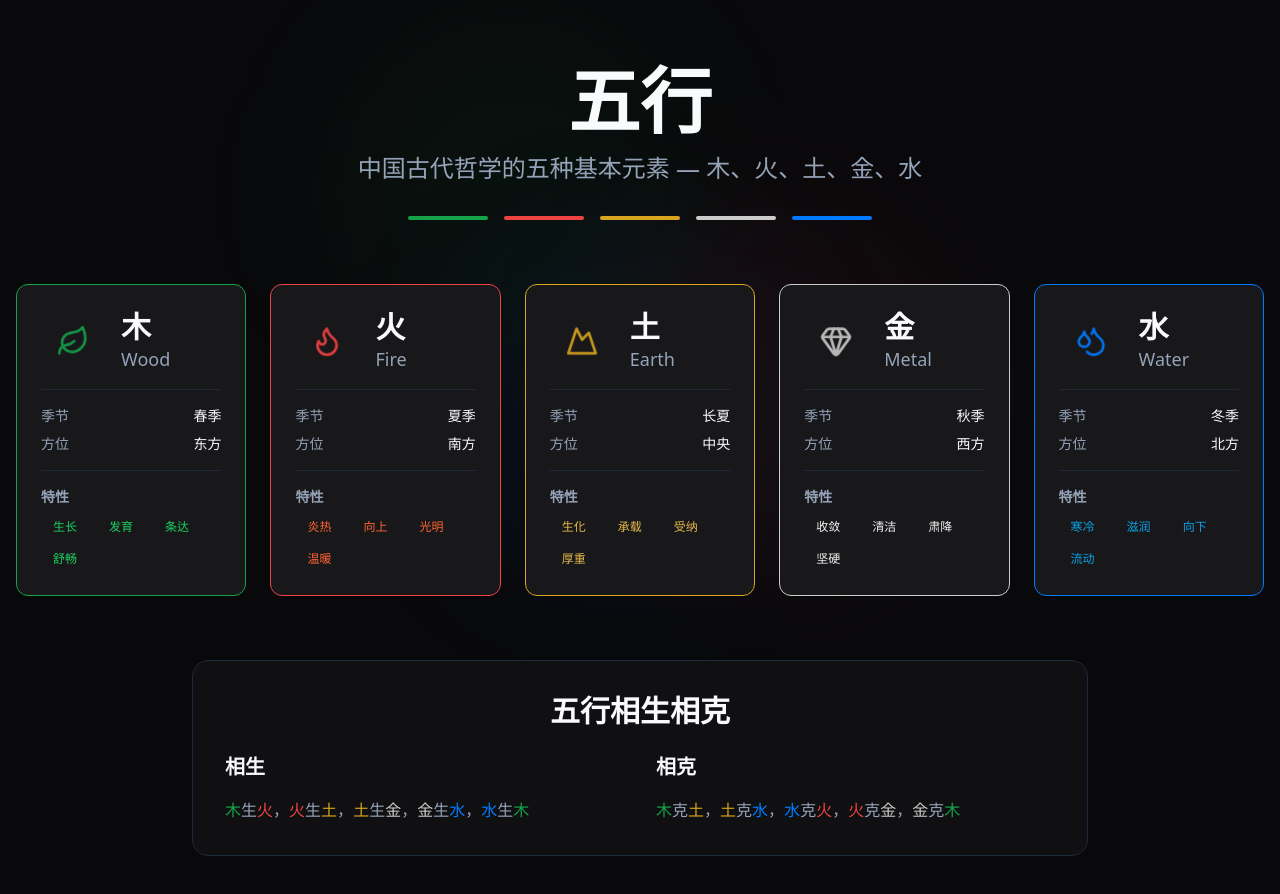
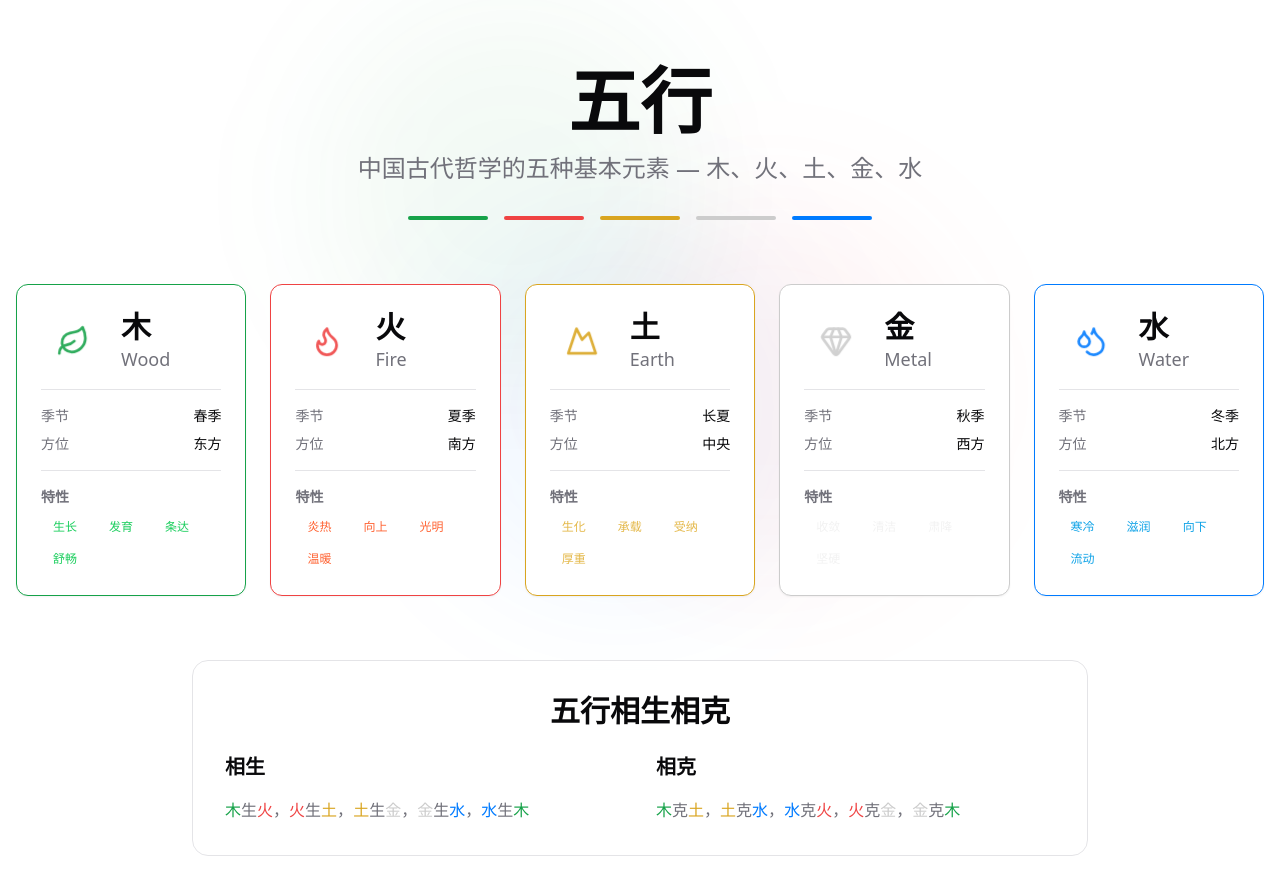
Before and after one commit to yq77org/enter-5xing, a React (Vite) app: page / in a window 1280 px wide. Shown: the top 894 px of the page. Built offline with nearby package versions, Linux system fonts and the light colour scheme.

Commit message:
style(theme): switch default theme to light mode

```diff
--- a/src/index.css
+++ b/src/index.css
@@ -5,43 +5,43 @@
 
 @layer base {
   :root {
-    --background: 240 10% 3.9%;
-    --foreground: 210 40% 98%;
+    --background: 0 0% 100%;
+    --foreground: 240 10% 3.9%;
 
-    --card: 240 6% 10%;
-    --card-foreground: 210 40% 98%;
+    --card: 0 0% 100%;
+    --card-foreground: 240 10% 3.9%;
 
-    --popover: 240 6% 10%;
-    --popover-foreground: 210 40% 98%;
+    --popover: 0 0% 100%;
+    --popover-foreground: 240 10% 3.9%;
 
-    --primary: 210 40% 98%;
-    --primary-foreground: 222.2 47.4% 11.2%;
+    --primary: 240 5.9% 10%;
+    --primary-foreground: 0 0% 98%;
 
-    --secondary: 217.2 32.6% 17.5%;
-    --secondary-foreground: 210 40% 98%;
+    --secondary: 240 4.8% 95.9%;
+    --secondary-foreground: 240 5.9% 10%;
 
-    --muted: 217.2 32.6% 17.5%;
-    --muted-foreground: 215 20.2% 65.1%;
+    --muted: 240 4.8% 95.9%;
+    --muted-foreground: 240 3.8% 46.1%;
 
-    --accent: 217.2 32.6% 17.5%;
-    --accent-foreground: 210 40% 98%;
+    --accent: 240 4.8% 95.9%;
+    --accent-foreground: 240 5.9% 10%;
 
-    --destructive: 0 62.8% 30.6%;
-    --destructive-foreground: 210 40% 98%;
+    --destructive: 0 84.2% 60.2%;
+    --destructive-foreground: 0 0% 98%;
 
-    --border: 217.2 32.6% 17.5%;
-    --input: 217.2 32.6% 17.5%;
-    --ring: 212.7 26.8% 83.9%;
+    --border: 240 5.9% 90%;
+    --input: 240 5.9% 90%;
+    --ring: 240 5.9% 10%;
 
     --radius: 0.75rem;
 
-    --sidebar-background: 240 5.9% 10%;
-    --sidebar-foreground: 240 4.8% 95.9%;
-    --sidebar-primary: 224.3 76.3% 48%;
-    --sidebar-primary-foreground: 0 0% 100%;
-    --sidebar-accent: 240 3.7% 15.9%;
-    --sidebar-accent-foreground: 240 4.8% 95.9%;
-    --sidebar-border: 240 3.7% 15.9%;
+    --sidebar-background: 0 0% 98%;
+    --sidebar-foreground: 240 5.3% 26.1%;
+    --sidebar-primary: 240 5.9% 10%;
+    --sidebar-primary-foreground: 0 0% 98%;
+    --sidebar-accent: 240 4.8% 95.9%;
+    --sidebar-accent-foreground: 240 5.9% 10%;
+    --sidebar-border: 220 13% 91%;
     --sidebar-ring: 217.2 91.2% 59.8%;
 
     /* 五行颜色 */
```
